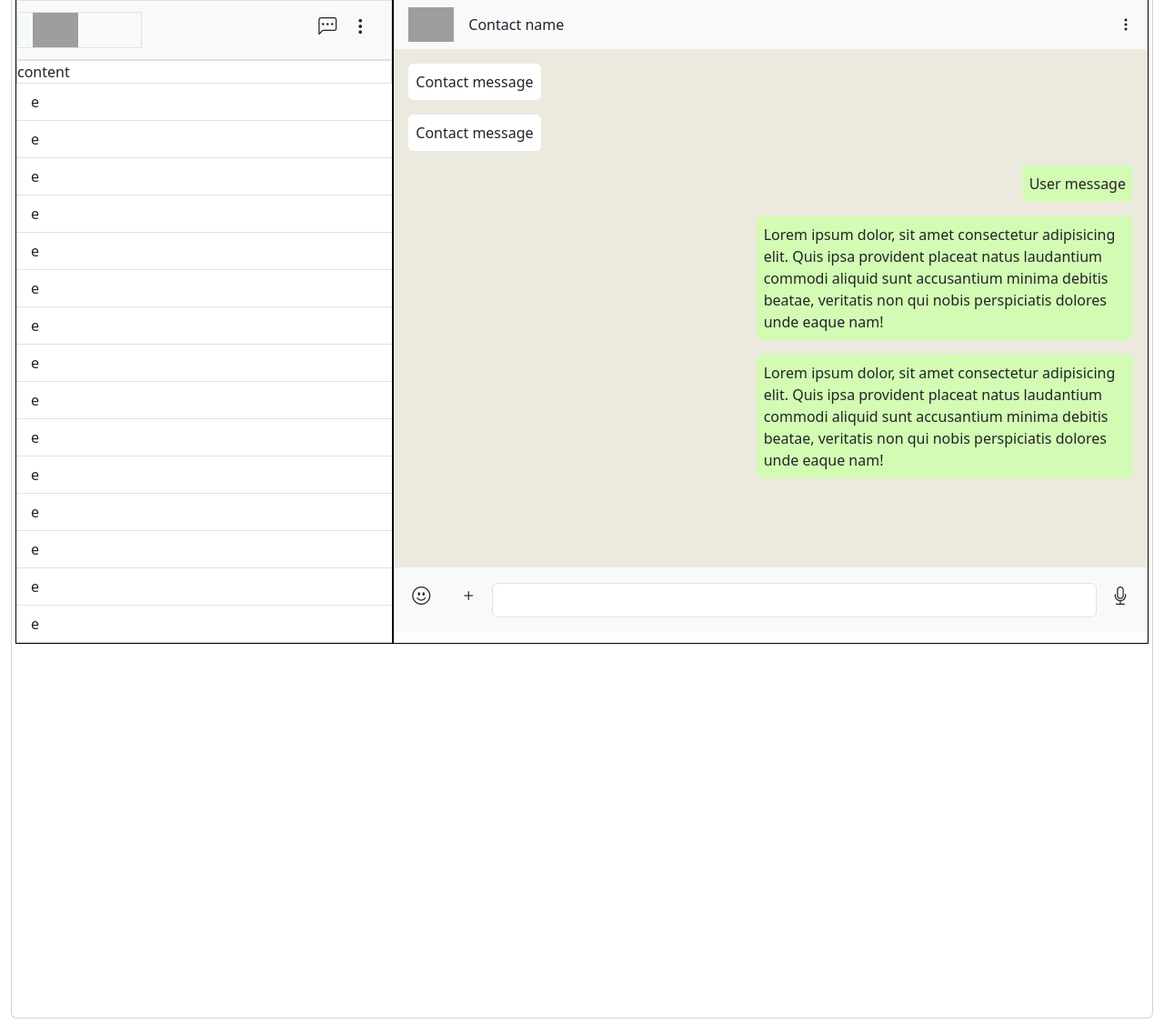
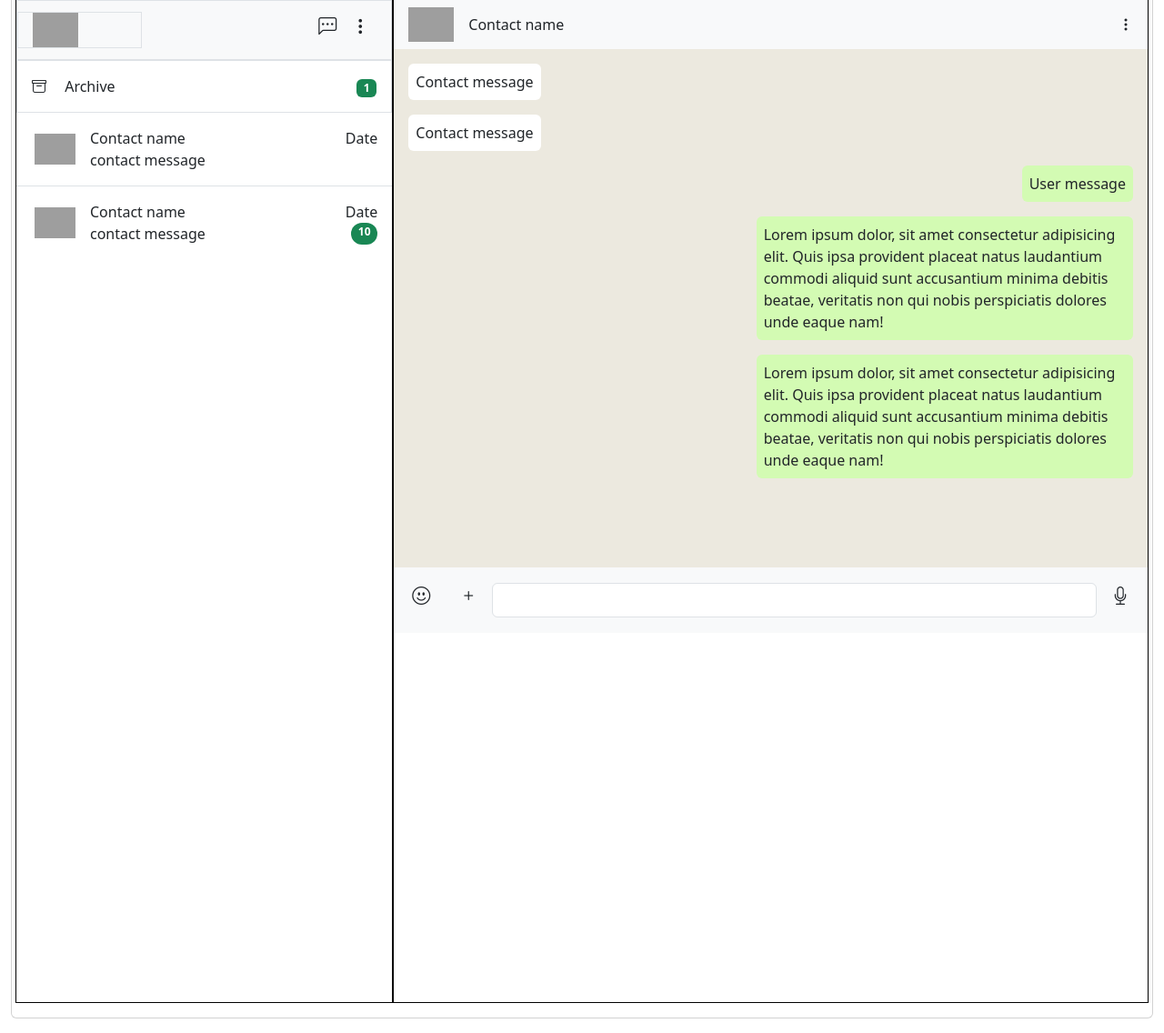
Before and after one commit to franchsli/whatsapp_clone_django, a Django app: page / in a window 1280 px wide. Shown: the part 34-1170 px from the top of the page at 91% size. Run offline with Django 5.2, Linux system fonts and the light colour scheme; the visitor is signed in with stand-in values (Sample User, id 1); grey boxes are pictures that could not be loaded.

Commit message:
Base layout part 1

```diff
--- a/whatsapp_clone/templates/home.html
+++ b/whatsapp_clone/templates/home.html
@@ -9,8 +9,8 @@
 
 
 <div class="card mt-3 mb-3" id="base">
-  <div class="card-body w-100">
-    <div class="row">
+  <div class="card-body w-100 h-100">
+    <div class="row h-100">
         <div class="col-4 border border-black p-0" id="chats-and-more">
           <nav class="navbar border d-flex align-items-center bg-body-tertiary">
             <div class="col-4 border" id="profile-pic">
@@ -21,50 +21,44 @@
               <h5><i class="me-3 bi bi-three-dots-vertical p-2"></i></h5>
             </nav>
           </nav>
-          <div class="border d-flex align-items-center">
-            content
+          <div class="border d-flex align-items-center justify-content-between p-3">
+            <div>
+              <i class="bi bi-archive"></i>
+              <span class="ms-3">Archive</span>
+            </div>
+            <div>
+              <span class="badge bg-success">1</span>
+            </div>
+
+
           </div>
           <ul class="list-group list-group-flush overflow-y-scroll" style="max-height: 615px;">
-            <li class="list-group-item">e</li>
-            <li class="list-group-item">e</li>
-            <li class="list-group-item">e</li>
-            <li class="list-group-item">e</li>
-            <li class="list-group-item">e</li>
-            <li class="list-group-item">e</li>
-            <li class="list-group-item">e</li>
-            <li class="list-group-item">e</li>
-            <li class="list-group-item">e</li>
-            <li class="list-group-item">e</li>
-            <li class="list-group-item">e</li>
-            <li class="list-group-item">e</li>
-            <li class="list-group-item">e</li>
-            <li class="list-group-item">e</li>
-            <li class="list-group-item">e</li>
-            <li class="list-group-item">e</li>
-            <li class="list-group-item">e</li>
-            <li class="list-group-item">e</li>
-            <li class="list-group-item">e</li>
-            <li class="list-group-item">e</li>
-            <li class="list-group-item">e</li>
-            <li class="list-group-item">e</li>
-            <li class="list-group-item">e</li>
-            <li class="list-group-item">e</li>
-            <li class="list-group-item">e</li>
-            <li class="list-group-item">e</li>
-            <li class="list-group-item">e</li>
-            <li class="list-group-item">e</li>
-            <li class="list-group-item">e</li>
-            <li class="list-group-item">e</li>
-            <li class="list-group-item">e</li>
-            <li class="list-group-item">e</li>
-            <li class="list-group-item">e</li>
-            <li class="list-group-item">e</li>
-            <li class="list-group-item">e</li>
-            <li class="list-group-item">e</li>
-            <li class="list-group-item">e</li>
-            <li class="list-group-item">e</li>
-            <li class="list-group-item">e</li>
-            <li class="list-group-item">e</li>
+            <li class="list-group-item p-3  d-flex flex-inline align-items-center">
+              <img class="ms-1" src="https://encrypted-tbn0.gstatic.com/images?q=tbn:ANd9GcRNBNdcMDNS2r9df1IWFVc8AY0QNtfNhEJv7fGS5TdhUWrlBqfGu1PCCn9lKpL-FqF9dWc&usqp=CAU" alt="" style="max-width: 45px;">
+              <div class="d-flex flex-column ms-3 w-100">
+                <div class="d-flex justify-content-between">
+                  <span>Contact name</span>
+                  <span>Date</span>
+                </div>
+                <span>contact message</span>
+              </div>
+            </li>
+            <li class="list-group-item p-3  d-flex flex-inline align-items-center">
+              <img class="ms-1" src="https://encrypted-tbn0.gstatic.com/images?q=tbn:ANd9GcRNBNdcMDNS2r9df1IWFVc8AY0QNtfNhEJv7fGS5TdhUWrlBqfGu1PCCn9lKpL-FqF9dWc&usqp=CAU" alt="" style="max-width: 45px;">
+              <div class="d-flex flex-column ms-3 w-100">
+                <div class="d-flex justify-content-between">
+                  <span>Contact name</span>
+                  <span>Date</span>
+                </div>
+                <div class="d-flex justify-content-between">
+                  <span>contact message</span>
+                  <span class="badge rounded-pill bg-success">10</span>
+                </div>
+
+              </div>
+            </li>
+
+
           </ul>
         </div>
         <div class="col-8 d-flex flex-column border border-black p-0" id="chat-diplay">
```
